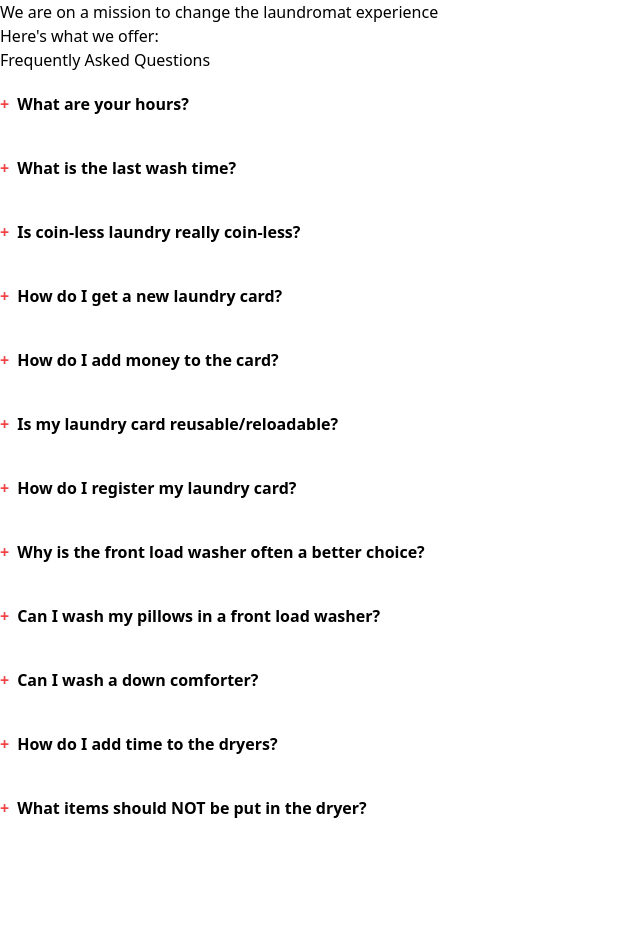
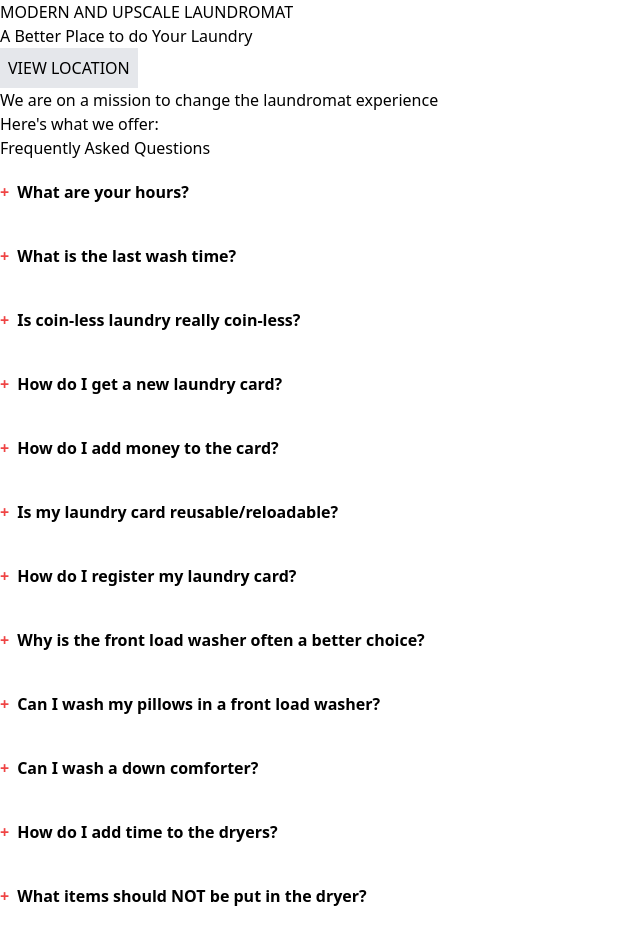
Before and after one commit to rusty-reebs/laundry-page, a React (Create React App) app: page / in a window 1280 px wide. Shown: the whole page, without its empty margins (0-640 px from the left). Before the commit the page ends 840 px from the top, so only its background shows below. Built offline with nearby package versions, Linux system fonts and the light colour scheme.

Commit message:
Add content to component

```diff
--- a/src/components/Home.js
+++ b/src/components/Home.js
@@ -3,7 +3,13 @@
 import React from "react";
 
 const Home = () => {
-  return <div></div>;
+  return (
+    <div>
+      <p>MODERN AND UPSCALE LAUNDROMAT</p>
+      <h1>A Better Place to do Your Laundry</h1>
+      <button className="bg-gray-200 p-2">VIEW LOCATION</button>
+    </div>
+  );
 };
 
 export default Home;
```
